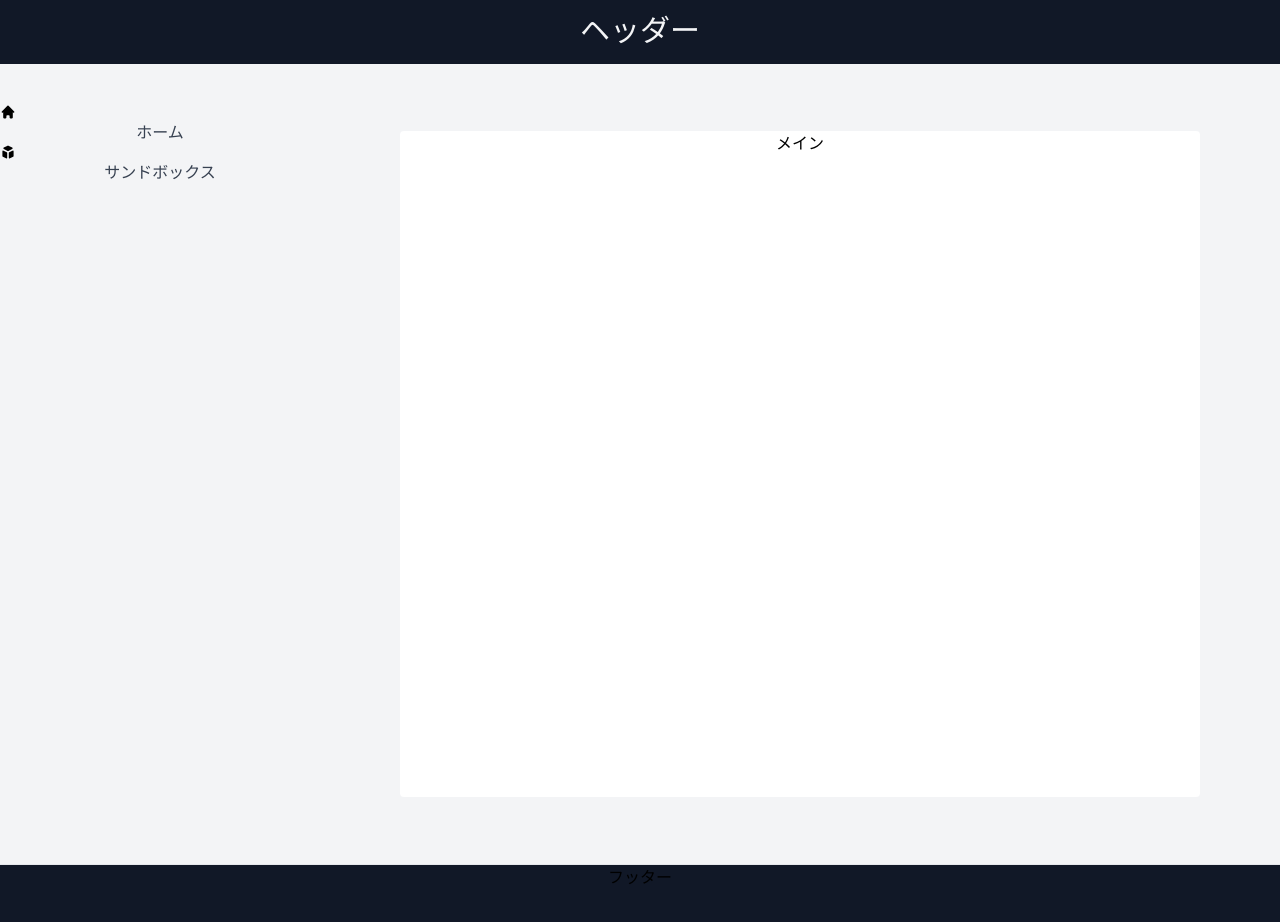
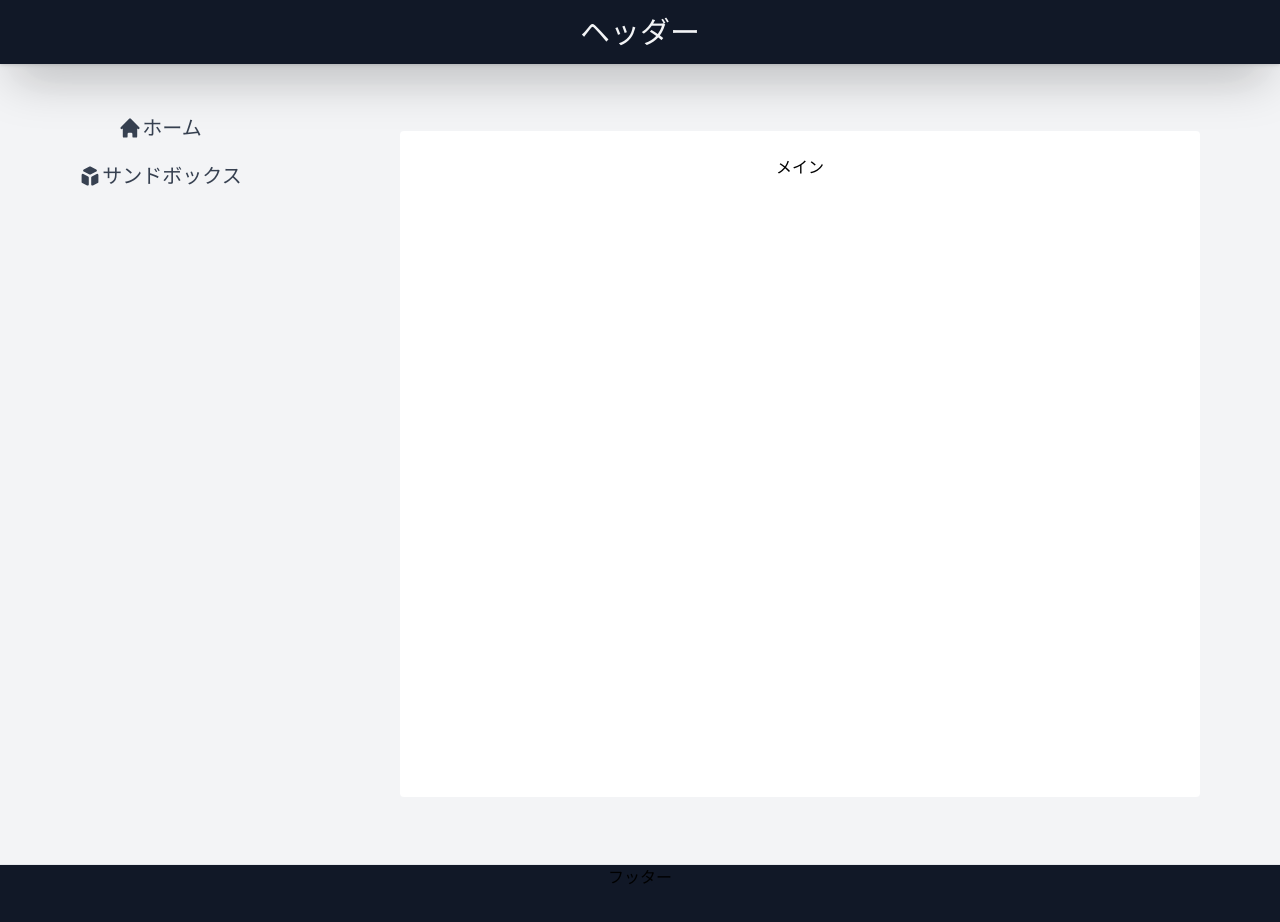
Before and after one commit to B4129/tailwind-sandbox, a React (Create React App) app: page / in a window 1280 px wide. Shown: the top 922 px of the page. Built offline with nearby package versions, Linux system fonts and the light colour scheme; the HTML template or start-up script is replaced by a standard one.

Commit message:
fix: flexの指定方法の変更等

```diff
--- a/src/components/layouts/DefaultLayout.tsx
+++ b/src/components/layouts/DefaultLayout.tsx
@@ -1,31 +1,34 @@
-import React, {FC} from 'react';
-import {Outlet} from 'react-router-dom';
-import {SideMenu} from '../models/Sidemenu';
-import {BaseHeader} from '../models/Header';
-import {BaseFooter} from "../models/Footer";
+import React, { FC } from 'react';
+import { Outlet } from 'react-router-dom';
+import { SideMenu } from '../models/Sidemenu';
+import { BaseHeader } from '../models/Header';
+import { BaseFooter } from '../models/Footer';
 
 export const DefaultLayout: FC = () => {
   return (
     <>
-      <div className="flex justify-center items-stretch items-center  h-16 z-10">
+      <div className="flex flex-col items-stretch">
+        <div className="flex-1">
           <BaseHeader />
         </div>
-      <div className="flex">
         <div className="flex-1">
-          <div className="flex overflow-x-hidden">
-            <div className="flex-none w-3/12  bg-gray-100 h-screen">
+          <div className="flex flex-row overflow-x-hidden">
+            <div className="flex-none w-3/12  bg-gray-100 min-h-screen">
               <SideMenu />
             </div>
-            <main className="flex flex-auto container justify-center items-center bg-gray-100 ">
-              <div className="basis-5/6 h-5/6 bg-white rounded">
+            <div className="flex-auto container bg-gray-100 min-h-screen">
+              <main className="flex flex-row justify-center h-full items-center">
+                <div className="w-5/6 h-5/6 bg-white rounded p-6">
                   <Outlet />
                 </div>
               </main>
+
             </div>
           </div>
         </div>
-      <div className="flex">
+        <div className="flex-1">
           <BaseFooter />
+        </div>
       </div>
     </>
   );
--- a/src/components/layouts/NoLayout.tsx
+++ b/src/components/layouts/NoLayout.tsx
@@ -1,14 +1,31 @@
 import React, { FC } from 'react';
 import { Outlet } from 'react-router-dom';
+import {BaseHeader} from "../models/Header";
+import {BaseFooter} from "../models/Footer";
 
 export const NoLayout: FC = () => {
   return (
     <>
-      <div className="flex bg-gray-100 min-h-screen w-screen ">
-        <main className="w-full  container mx-auto">
-          <Outlet />
-        </main>
-      </div>
+        <div className="flex flex-col items-stretch">
+            <div className="flex-1 sticky top-0">
+                <BaseHeader />
+            </div>
+            <div className="flex-1 ">
+                <div className="flex flex-row overflow-x-hidden min-h-screen justify-center">
+                    <div className="flex-1 container ">
+                        <main className="flex flex-row justify-center h-full items-center">
+                            <div className="w-5/6 h-5/6 bg-white rounded p-6">
+                                <Outlet />
+                            </div>
+                        </main>
+
+                    </div>
+                </div>
+            </div>
+            <div className="flex-1">
+                <BaseFooter />
+            </div>
+        </div>
     </>
   );
 };
--- a/src/components/models/Footer/index.tsx
+++ b/src/components/models/Footer/index.tsx
@@ -3,13 +3,14 @@ import React from "react";
 export const BaseFooter = () => {
     return (
         <>
-            <div className="flex-1">
-                <div className="flex border-t bg-gray-900"/>
-                <div className="flex justify-center bg-gray-900 h-64 z-10">
+            <div className="flex flex-row">
+                <div className="flex-1 border-t bg-gray-900"/>
+            </div>
+            <div className="flex flex-row">
+                <div className="flex-1 justify-center bg-gray-900 h-64 z-10">
                     <span>フッター</span>
                 </div>
             </div>
-
         </>
     );
 }
--- a/src/components/models/Header/index.tsx
+++ b/src/components/models/Header/index.tsx
@@ -2,11 +2,8 @@ import React from 'react';
 
 export const BaseHeader = () => {
   return (
-      <div className="flex-1  bg-gray-900">
-        <div className="flex justify-center">
-          <span className="flex-none text-3xl text-gray-100 mt-3">ヘッダー</span>
+        <div className="flex justify-center items-center bg-gray-900 h-16 shadow-2xl drop-shadow">
+          <span className="text-3xl text-gray-100">ヘッダー</span>
         </div>
-      </div>
-
   );
 };
--- a/src/components/models/Sidemenu/Menulink/index.tsx
+++ b/src/components/models/Sidemenu/Menulink/index.tsx
@@ -10,13 +10,17 @@ export type MenuLinkProps = {
 
 export function MenuLink(props: MenuLinkProps) {
   return (
-    <div className="flex-1 ">
-      {props.icon}
-      <Link
-        className=" transition-all hover:bg-gray-200 hover:font-semibold  bg-gray-100 text-gray-700 hover:border-r-4 border-gray-400 "
-        to={props.to}>
-        {props.name}
-      </Link>
+    <div className="flex-1">
+      <div className="flex flex-row transition-all hover:bg-gray-200 hover:font-semibold  bg-gray-100 text-gray-700 hover:border-r-4 border-gray-400 justify-center h-12 items-center">
+        <div className="flex-none ">
+          <span className="text-2xl ml-auto">{props.icon}</span>
+        </div>
+        <div className="flex-none">
+          <Link className="text-xl" to={props.to}>
+            {props.name}
+          </Link>
+        </div>
+      </div>
     </div>
   );
 }
--- a/src/pages/Sandbox.tsx
+++ b/src/pages/Sandbox.tsx
@@ -1,10 +1,69 @@
-import React, { FC } from 'react';
-import { BaseButton } from '../components/ui/buttons/BaseButton';
+import React, { FC, useState } from 'react';
+import { HiCube, HiUser } from 'react-icons/hi';
 
 export const Sandbox: FC = () => {
+  const [iconColor, setIconColor] = useState('text-gray-700');
   return (
     <div className="container mx-auto">
-      <BaseButton />
+      <div className="flex flex-row ">
+        <div className="flex-1">
+          <div className="grid grid-cols-4 gap-4 bg-gray-100 h-96 p-4">
+            <div className="col-span-2  border border-gray-200 bg-white rounded hover:border-blue-400 hover:shadow-lg transition-all">
+              <div
+                className="flex flex-row justify-center items-center h-full hover:cursor-pointer"
+                onMouseEnter={() => setIconColor('text-gray-500')}
+                onMouseLeave={() => setIconColor('text-gray-700')}>
+                <HiUser className={`transition-all text-7xl ${iconColor}`} />
+              </div>
+            </div>
+            <div className="col-span-2  border border-gray-200 bg-white rounded hover:border-blue-400 hover:shadow-lg transition-all hover:cursor-pointer">
+              <div className="flex flex-row justify-center items-center h-full">
+                <HiCube className="text-7xl text-gray-700" />
+              </div>
+            </div>
+            <div className=" border border-gray-200 bg-white rounded hover:shadow-lg hover:border-blue-400 transition-all hover:cursor-pointer">
+              <div className="flex flex-row justify-center items-center h-full">
+                <HiCube className="text-7xl text-gray-700" />
+              </div>
+            </div>
+            <div className=" border border-gray-200 bg-white rounded hover:border-blue-400 hover:shadow-lg transition-all hover:cursor-pointer">
+              <div className="flex flex-row justify-center items-center h-full">
+                <HiCube className="text-7xl text-gray-700" />
+              </div>
+            </div>
+            <div className=" border border-gray-200 bg-white rounded hover:border-blue-400 hover:shadow-lg transition-all hover:cursor-pointer">
+              <div className="flex flex-row justify-center items-center h-full">
+                <HiCube className="text-7xl text-gray-700" />
+              </div>
+            </div>
+            <div className=" border border-gray-200 bg-white rounded hover:border-blue-400 hover:shadow-lg transition-all hover:cursor-pointer">
+              <div className="flex flex-row justify-center items-center h-full">
+                <HiCube className="text-7xl text-gray-700" />
+              </div>
+            </div>
+            <div className=" border border-gray-200 bg-white rounded hover:border-blue-400 hover:shadow-lg transition-all hover:cursor-pointer">
+              <div className="flex flex-row justify-center items-center h-full">
+                <HiCube className="text-7xl text-gray-700" />
+              </div>
+            </div>
+            <div className=" border border-gray-200 bg-white rounded hover:border-blue-400 hover:shadow-lg transition-all hover:cursor-pointer">
+              <div className="flex flex-row justify-center items-center h-full">
+                <HiCube className="text-7xl text-gray-700" />
+              </div>
+            </div>
+            <div className=" border border-gray-200 bg-white rounded hover:border-blue-400 hover:shadow-lg transition-all hover:cursor-pointer">
+              <div className="flex flex-row justify-center items-center h-full">
+                <HiCube className="text-7xl text-gray-700" />
+              </div>
+            </div>
+            <div className=" border border-gray-200 bg-white rounded hover:border-blue-400 hover:shadow-lg transition-all hover:cursor-pointer">
+              <div className="flex flex-row justify-center items-center h-full">
+                <HiCube className="text-7xl text-gray-700" />
+              </div>
+            </div>
+          </div>
+        </div>
+      </div>
     </div>
   );
 };
--- a/src/routes/index.tsx
+++ b/src/routes/index.tsx
@@ -2,6 +2,7 @@ import { DefaultLayout } from '../components/layouts/DefaultLayout';
 import { Sandbox } from '../pages/Sandbox';
 
 import { Main } from '../pages/Main';
+import {NoLayout} from "../components/layouts/NoLayout";
 
 export const rootPath = [
   {
@@ -16,7 +17,7 @@ export const rootPath = [
   },
   {
     path: '/*',
-    element: <DefaultLayout />,
+    element: <NoLayout />,
     children: [
       {
         path: 'sandbox',
```
Lines whose indentation alone changed are shown as unchanged.
